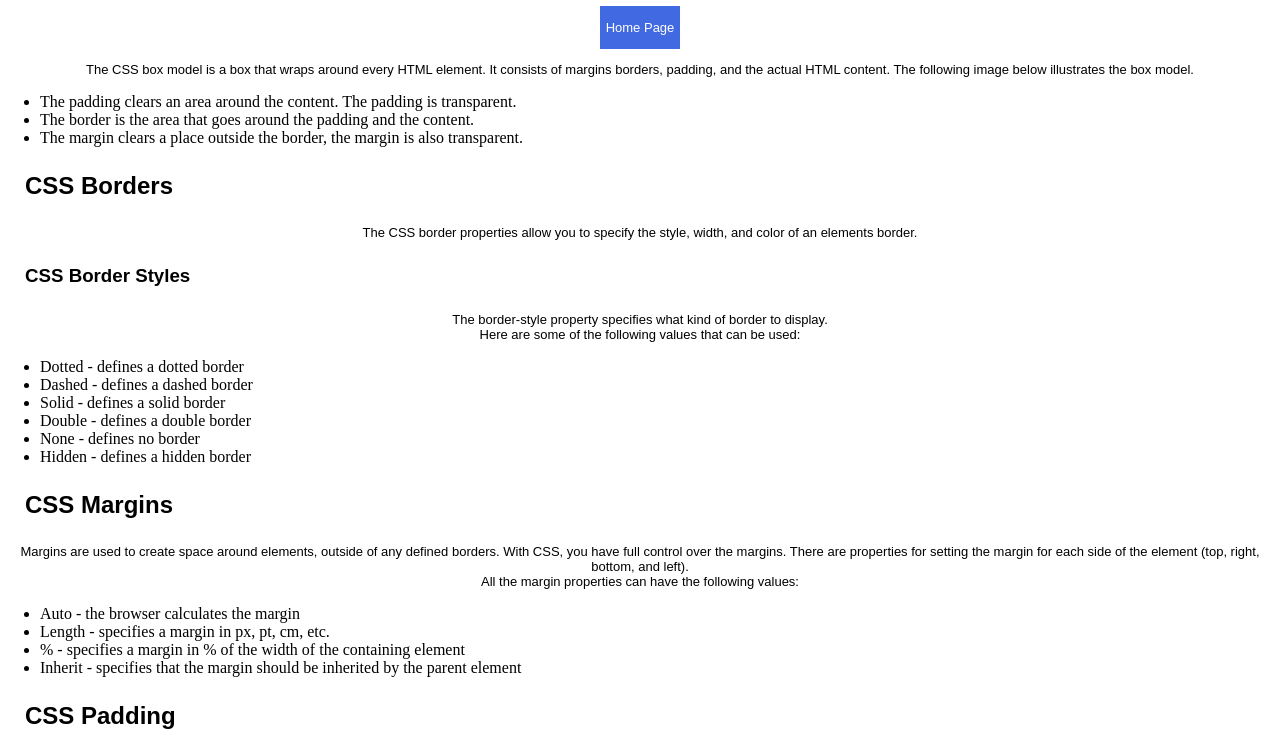
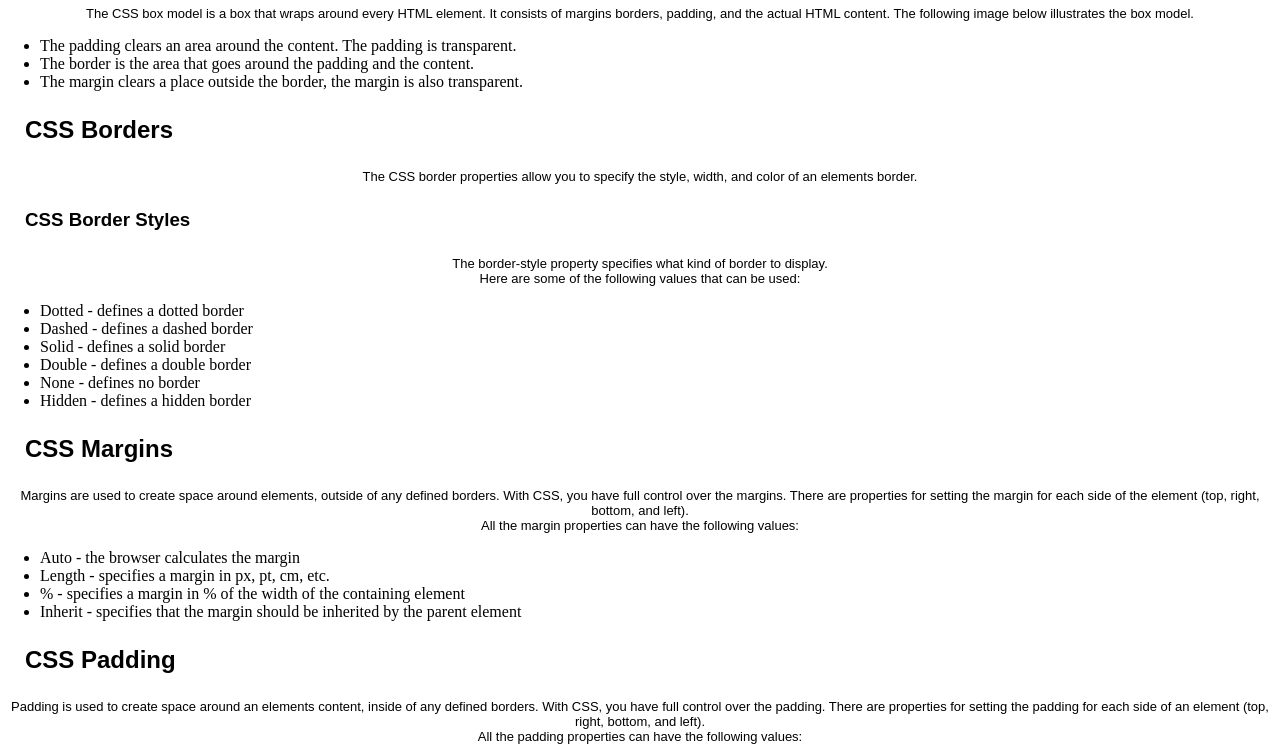
Before and after one commit to benwtaldron/benwtaldron.github.io, a plain HTML site: page blog/html-css.html in a window 1280 px wide. Shown: the part 77-829 px from the top of the page. Drawn offline with Linux system fonts and the light colour scheme.

Commit message:
dajsdajas

```diff
--- a/blog/html-css.html
+++ b/blog/html-css.html
@@ -4,11 +4,7 @@
 <html>
     <head>
         <h1>What is the difference between Margin, Bording and Padding</h1>
-        <div class="center">
-            <a href="/benwtaldron.github.io/index.html">
-                <button><p>Home Page</p></button>
-            </a>
-        </div>
+
         <p>The CSS box model is a box that wraps around every HTML element. It consists of margins borders, padding, and the actual HTML content. The following image below illustrates the box model.</p>
         <ul>
             <li>The padding clears an area around the content. The padding is transparent.</li>
```
Also changed, not shown: blog/emotional-intelligence.html (+1 -5 lines), blog/identity-values.html (+1 -5 lines), blog/javascript-dom.html (+1 -5 lines), blog/learning-plan.html (+1 -5 lines), blog/neuroplasicity.html (+1 -5 lines), blog/te-houtaewa-template.html (+1 -5 lines).
